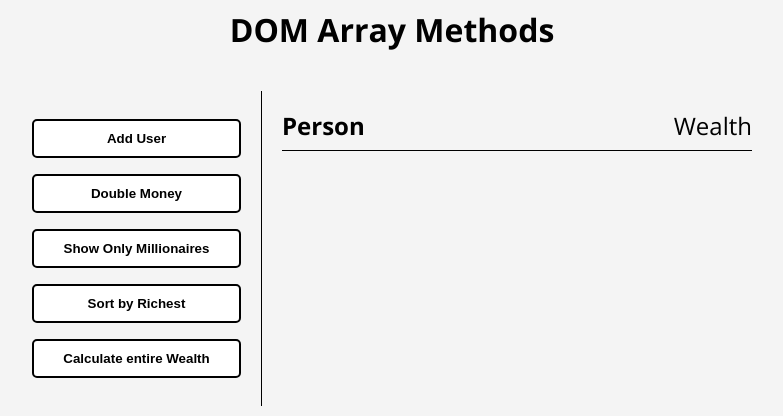
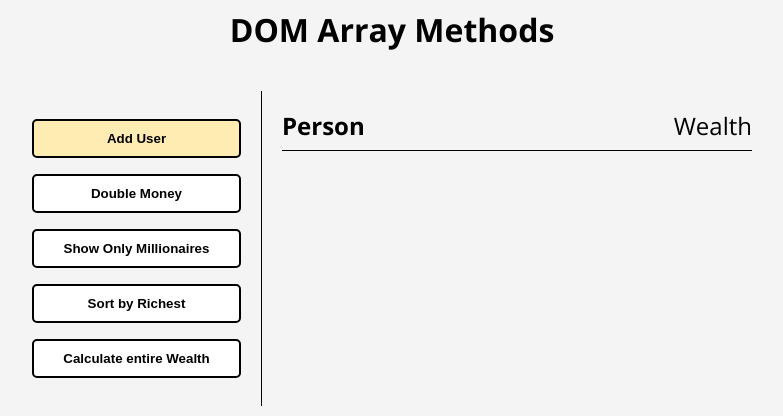
Before and after one commit to mglee-developer/vanillaprojects, a plain HTML site: page dom-array-methods/index.html in a window 1280 px wide. In both pictures the pointer is over the button "Add User". Shown: the whole page, without its empty margins (248-1031 px from the left). Drawn offline with nearby package versions, Linux system fonts and the light colour scheme; no server answers.

Commit message:
Update style.css

```diff
--- a/dom-array-methods/style.css
+++ b/dom-array-methods/style.css
@@ -50,6 +50,10 @@ button {
     border: 2px solid var(--color-black);
     border-radius: 5px;
     font-weight: var(--weight-semi-bold);
+}
+
+button:hover {
+    background-color: #ffecb3;
 }
 
 /* Main */
```
